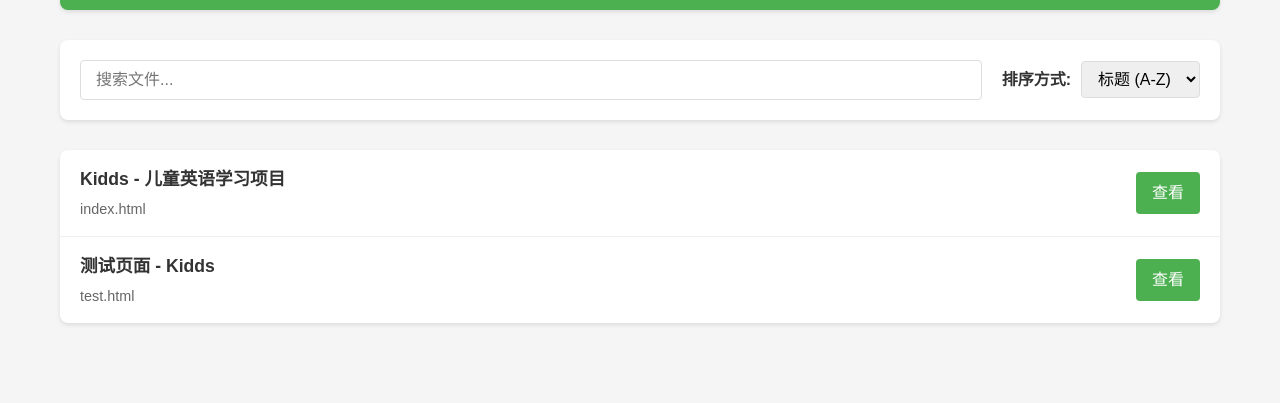
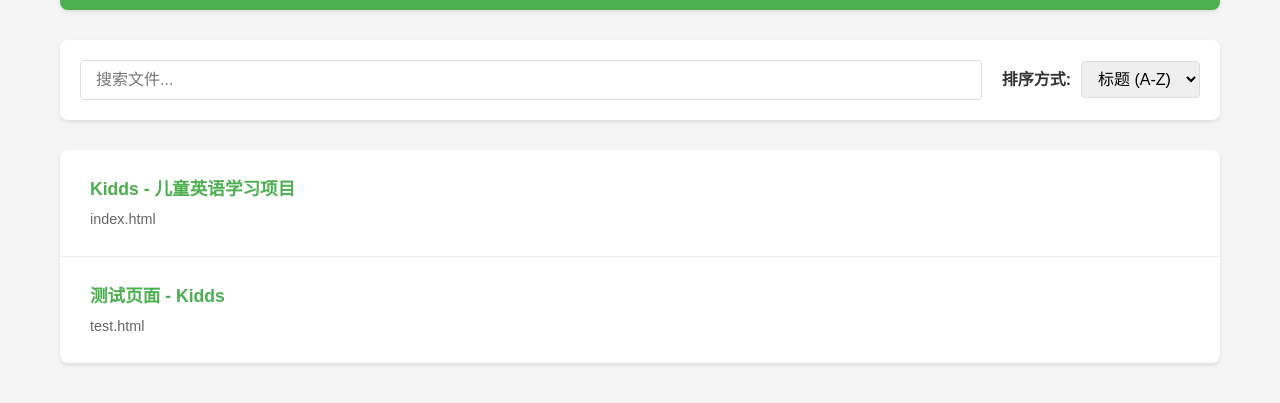
Before and after one commit to ming371122/kidds, a plain HTML site: page index.html in a window 1280 px wide. Shown: the part 155-558 px from the top of the page. Drawn offline with Linux system fonts and the light colour scheme.

Commit message:
修改用户界面交互逻辑
实现以下功能：
1. 移除了查看按钮，改为点击文件名称直接进入项目
2. 为文件信息区域添加了点击事件和数据属性
3. 优化了用户体验，添加了可点击视觉提示：
   - 鼠标悬停时的样式变化（背景色变化、文字颜色变化、下划线）
   - 光标变为指针形状
   - 可点击区域足够大（至少44×44像素）
4. 确保了在不同设备和屏幕尺寸上的一致性
5. 添加了错误处理机制，确保在资源识别失败或加载错误时给予用户明确提示
6. 特别优化了移动设备操作体验

```diff
--- a/index.html
+++ b/index.html
@@ -92,9 +92,6 @@
     }
 
     .file-item {
-      display: flex;
-      justify-content: space-between;
-      align-items: center;
       padding: 15px 20px;
       border-bottom: 1px solid #eee;
       transition: background-color 0.2s;
@@ -109,32 +106,38 @@
     }
 
     .file-info {
-      flex: 1;
+      cursor: pointer;
+      padding: 10px;
+      border-radius: 4px;
+      transition: all 0.2s;
+      min-height: 44px;
+      display: flex;
+      flex-direction: column;
+      justify-content: center;
+    }
+
+    .file-info:hover {
+      background-color: rgba(76, 175, 80, 0.1);
     }
 
     .file-title {
       font-weight: bold;
       font-size: 1.1rem;
       margin-bottom: 5px;
+      color: #4CAF50;
+      text-decoration: none;
+      display: inline-block;
+      transition: color 0.2s;
+    }
+
+    .file-info:hover .file-title {
+      text-decoration: underline;
+      color: #45a049;
     }
 
     .file-path {
       color: #666;
       font-size: 0.9rem;
-    }
-
-    .file-link a {
-      display: inline-block;
-      padding: 8px 16px;
-      background-color: #4CAF50;
-      color: white;
-      text-decoration: none;
-      border-radius: 4px;
-      transition: background-color 0.2s;
-    }
-
-    .file-link a:hover {
-      background-color: #45a049;
     }
 
     .empty-state {
@@ -238,17 +241,34 @@
 
       const fileItems = filteredFiles.map(file => `
         <div class="file-item">
-          <div class="file-info">
+          <div class="file-info" data-path="${file.path}">
             <div class="file-title">${file.title}</div>
             <div class="file-path">${file.path}</div>
-          </div>
-          <div class="file-link">
-            <a href="${file.path}" target="_blank">查看</a>
           </div>
         </div>
       `).join('');
 
       fileListElement.innerHTML = fileItems;
+
+      // 添加点击事件
+      setTimeout(() => {
+        document.querySelectorAll('.file-info').forEach(item => {
+          item.addEventListener('click', function() {
+            const path = this.getAttribute('data-path');
+            if (path) {
+              try {
+                window.open(path, '_blank');
+              } catch (error) {
+                alert('无法打开文件: ' + error.message);
+                console.error('打开文件失败:', error);
+              }
+            } else {
+              alert('文件路径不存在');
+              console.error('文件路径不存在');
+            }
+          });
+        });
+      }, 100);
     }
 
     // 过滤文件
```
